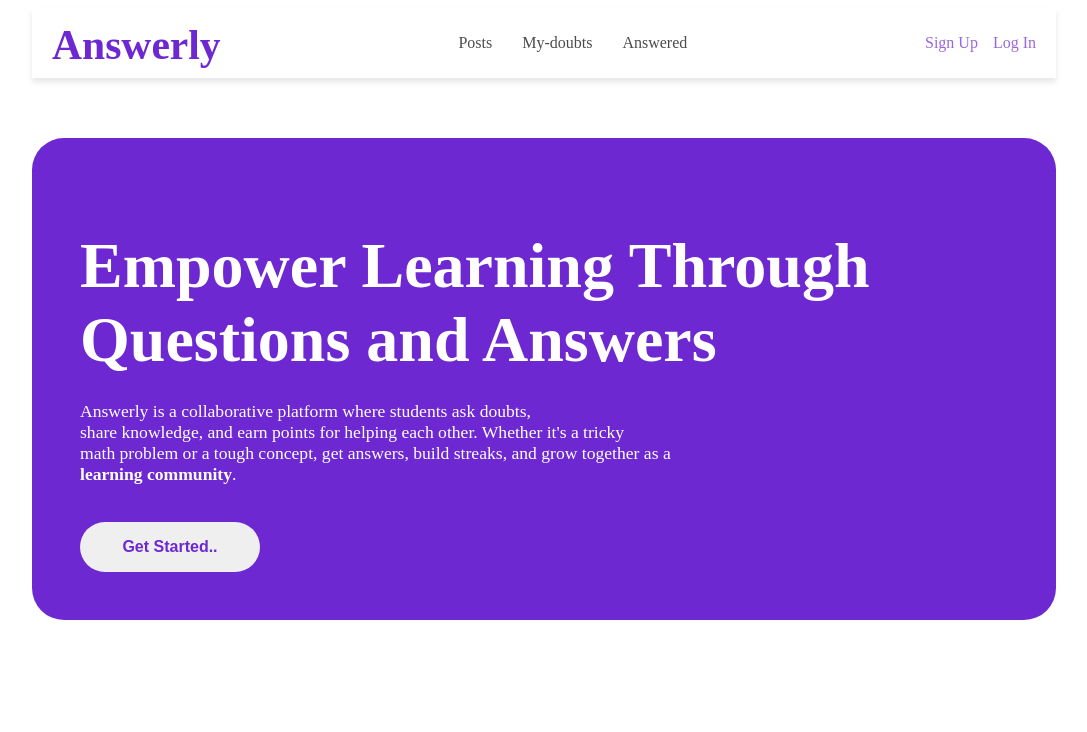
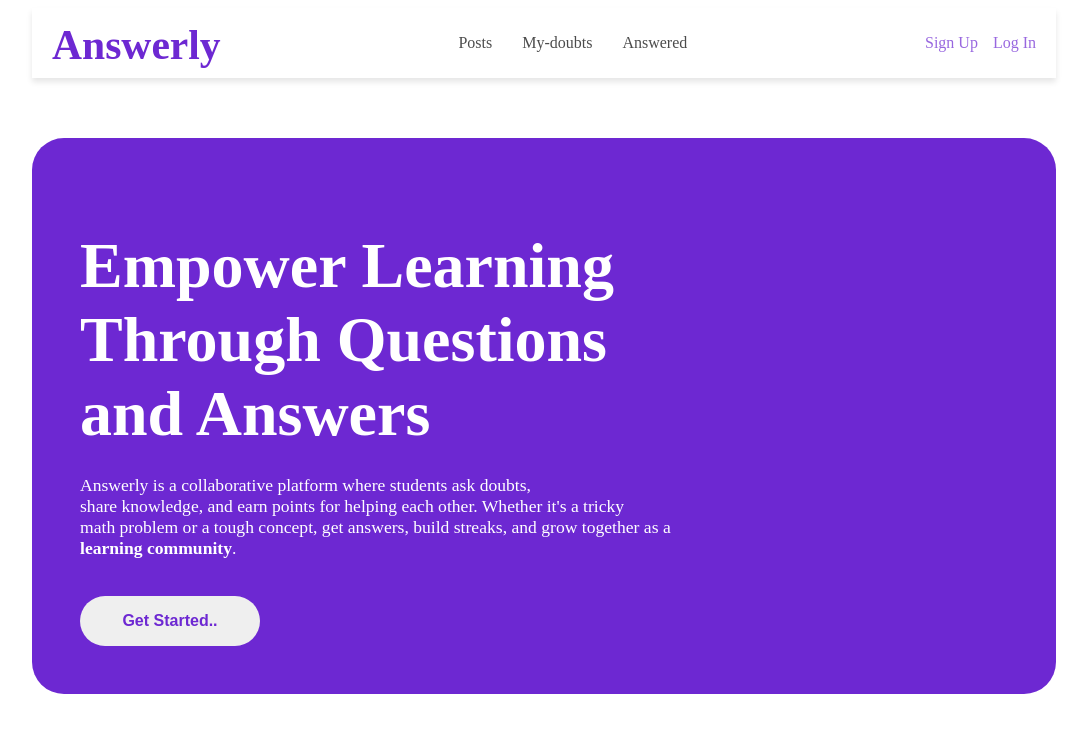
Before and after one commit to vivekkannamreddi/Answerly-EmpowerLearning, a React (Vite) app: page / in a window 1280 px wide. Shown: the top 732 px of the page, without its empty margins (96-1183 px from the left). Built offline with nearby package versions, Linux system fonts and the light colour scheme.

Commit message:
updated heroSection h1

```diff
--- a/src/components/Hero.css
+++ b/src/components/Hero.css
@@ -1,50 +1,17 @@
-/* .hero-root{
-    height: 60vh;
-    border-radius: 2rem;
-    background-color: #6d28d2;
-    margin: 60px 0;
-    padding: 3rem;
-}
-.hero-content>h1{
-    animation: fadein 3s;
-}
-.hero-content>p{
-    animation: fadein 3s;
-}
-.hero-content h1{
-    color: white;
-    font-size:5.3rem;
-
-}
-.hero-content p{
-    color: white;
-    font-size: 20px;
-}
-.btn{
-    height: 60px;
-    width: 200px;
-    font-size: 1.3rem;
-    border-radius: 1.8rem;
-    color:  #6d28d2;
-    border: none;
-    outline: none;
-    cursor: pointer;
-}
-
-@keyframes fadein {
-  from { opacity: 0; }
-  to { opacity: 1; }
-} */
-
-
-
-
 .hero-root {
     border-radius: 2rem;
     background-color: #6d28d2;
     margin: 60px 0;
     padding: 3rem;
     text-align: center;
+}
+.hero-content{
+    height: 100%;
+
+}
+.heroH1{
+    width: 60%;
+    text-align: left;
 }
 
 .hero-content > h1,
@@ -89,6 +56,14 @@
     .hero-content h1 {
         font-size: 2.5rem;
     }
+    .hero-content{
+    height: 100%;
+
+    }
+    .heroH1{
+        width: 100%;
+        text-align: left;
+    }
 
     .hero-content p {
         font-size: 0.95rem;
--- a/src/components/Hero.jsx
+++ b/src/components/Hero.jsx
@@ -9,7 +9,7 @@ const Hero = () => {
   return (
     <div className='hero-root'>
       <div className="hero-content">
-        <h1>Empower Learning Through Questions and Answers</h1>
+        <div className='heroH1'><h1>Empower Learning Through Questions and Answers</h1></div>
         <p>
           Answerly is a collaborative platform where students ask doubts,<br />
           share knowledge, and earn points for helping each other. Whether it's a tricky<br />
```
